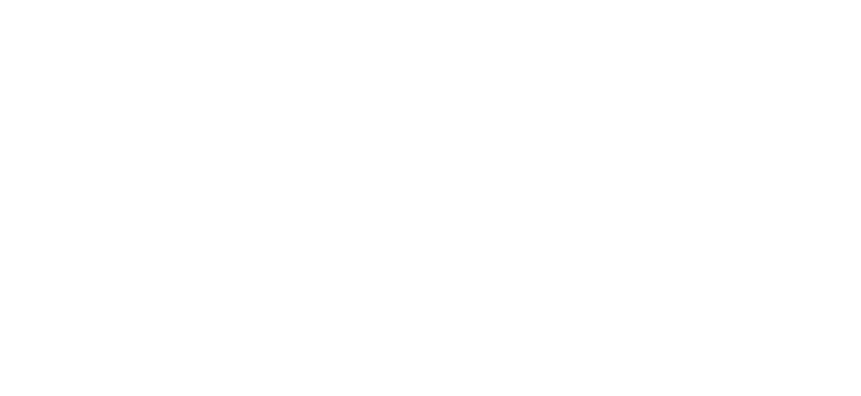
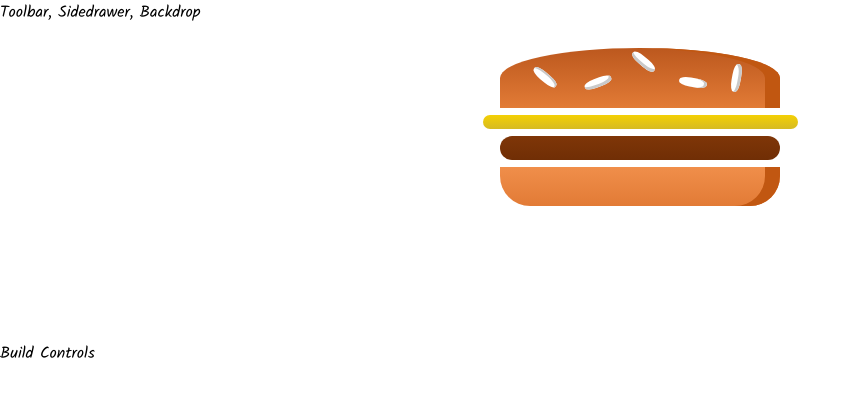
Before and after one commit to pranayreddy03/react-app, a React (Create React App) app: page / in a window 1280 px wide. Shown: the top 396 px of the page, without its empty margins (0-861 px from the left). Built offline with nearby package versions, Linux system fonts and the light colour scheme.

Commit message:
Added the 4 components

```diff
--- a/package.json
+++ b/package.json
@@ -7,6 +7,7 @@
     "@testing-library/react": "^9.4.0",
     "@testing-library/user-event": "^7.1.2",
     "npm-git-install": "^0.3.0",
+    "prop-types": "^15.7.2",
     "react": "^16.12.0",
     "react-dom": "^16.12.0",
     "react-scripts": "3.3.0"
--- a/public/index.html
+++ b/public/index.html
@@ -15,6 +15,7 @@
       user's mobile device or desktop. See https://developers.google.com/web/fundamentals/web-app-manifest/
     -->
     <link rel="manifest" href="%PUBLIC_URL%/manifest.json" />
+    <link href="https://fonts.googleapis.com/css?family=Kalam:300,400,700&display=swap" rel="stylesheet">
     <!--
       Notice the use of %PUBLIC_URL% in the tags above.
       It will be replaced with the URL of the `public` folder during the build.
@@ -24,7 +25,7 @@
       work correctly both with client-side routing and a non-root public URL.
       Learn how to configure a non-root public URL by running `npm run build`.
     -->
-    <title>React App</title>
+    <title>My React App</title>
   </head>
   <body>
     <noscript>You need to enable JavaScript to run this app.</noscript>
--- a/src/App.css
+++ /dev/null
@@ -1,38 +0,0 @@
-.App {
-  text-align: center;
-}
-
-.App-logo {
-  height: 40vmin;
-  pointer-events: none;
-}
-
-@media (prefers-reduced-motion: no-preference) {
-  .App-logo {
-    animation: App-logo-spin infinite 20s linear;
-  }
-}
-
-.App-header {
-  background-color: #282c34;
-  min-height: 100vh;
-  display: flex;
-  flex-direction: column;
-  align-items: center;
-  justify-content: center;
-  font-size: calc(10px + 2vmin);
-  color: white;
-}
-
-.App-link {
-  color: #61dafb;
-}
-
-@keyframes App-logo-spin {
-  from {
-    transform: rotate(0deg);
-  }
-  to {
-    transform: rotate(360deg);
-  }
-}
--- a/src/App.js
+++ b/src/App.js
@@ -1,10 +1,15 @@
 import React from 'react';
-import './App.css';
+
+//Components
+import Layout from './components/layout/Layout';
+import BurgerBuilder from './components/burgerBuilder/BurgerBuilder';
 
 function App() {
   return (
-    <div className="App">
-
+    <div>
+      <Layout>
+        <BurgerBuilder/>
+      </Layout>
     </div>
   );
 }
--- /dev/null
+++ b/src/components/Burger/Burger/Burger.css
@@ -0,0 +1,30 @@
+.burger {
+    width: 100%;
+    margin: auto;
+    height: 250px;
+    overflow: scroll;
+    text-align: center;
+    font-size: 1.2rem;
+    font-weight: bold;
+}
+
+@media (min-width: 1000px) and (min-height: 700px) {
+    .burger {
+        width: 700px;
+        height: 600px;
+    }
+}
+
+@media (min-width: 500px) and (min-height: 401px) {
+    .burger {
+        width: 450px;
+        height: 400px;
+    }
+}
+
+@media (min-width: 500px) and (min-height: 400px) {
+    .burger {
+        width: 350px;
+        height: 300px;
+    }
+}
--- /dev/null
+++ b/src/components/Burger/Burger/Burger.js
@@ -0,0 +1,18 @@
+import React from 'react';
+import '../../Burger/Burger/Burger.css';
+
+
+import BurgerIngredient from '../BurgerIngredients/BurgerIngredient';
+
+const Burger = (props) => {
+    return (
+        <div className="burger">
+             <BurgerIngredient type="bread-top"/>
+             <BurgerIngredient type="cheese"/>
+             <BurgerIngredient type="meat"/>
+             <BurgerIngredient type="bread-bottom"/>
+        </div>
+    );
+}
+
+export default Burger;
--- /dev/null
+++ b/src/components/Burger/BurgerIngredients/BurgerIngredient.css
@@ -0,0 +1,113 @@
+.BreadBottom {
+    height: 13%;
+    width: 80%;
+    background: linear-gradient(#F08E4A, #e27b36);
+    border-radius: 0 0 30px 30px;
+    box-shadow: inset -15px 0 #c15711;
+    margin: 2% auto;
+}
+
+.BreadTop {
+    height: 20%;
+    width: 80%;
+    background: linear-gradient(#bc581e, #e27b36);
+    border-radius: 50% 50% 0 0;
+    box-shadow: inset -15px 0 #c15711;
+    margin: 2% auto;
+    position: relative;
+}
+
+.Seeds1 {
+    width: 10%;
+    height: 15%;
+    position: absolute;
+    background-color: white;
+    left: 30%;
+    top: 50%;
+    border-radius: 40%;
+    transform: rotate(-20deg);
+    box-shadow: inset -2px -3px #c9c9c9;
+}
+
+.Seeds1:after {
+    content: "";
+    width: 100%;
+    height: 100%;
+    position: absolute;
+    background-color: white;
+    left: -170%;
+    top: -260%;
+    border-radius: 40%;
+    transform: rotate(60deg);
+    box-shadow: inset -1px 2px #c9c9c9;
+  }
+
+.Seeds1:before {
+    content: "";
+    width: 100%;
+    height: 100%;
+    position: absolute;
+    background-color: white;
+    left: 180%;
+    top: -50%;
+    border-radius: 40%;
+    transform: rotate(60deg);
+    box-shadow: inset -1px -3px #c9c9c9;
+  }
+
+  .Seeds2 {
+    width: 10%;
+    height: 15%;
+    position: absolute;
+    background-color: white;
+    left: 64%;
+    top: 50%;
+    border-radius: 40%;
+    transform: rotate(10deg);
+    box-shadow: inset -3px 0 #c9c9c9;
+  }
+
+  .Seeds2:before {
+    content: "";
+    width: 100%;
+    height: 100%;
+    position: absolute;
+    background-color: white;
+    left: 150%;
+    top: -130%;
+    border-radius: 40%;
+    transform: rotate(90deg);
+    box-shadow: inset 1px 3px #c9c9c9;
+  }
+
+
+.Meat {
+    width: 80%;
+    height: 8%;
+    background: linear-gradient(#7f3608, #702e05);
+    margin: 2% auto;
+    border-radius: 15px;
+}
+
+.Cheese {
+    width: 90%;
+    height: 4.5%;
+    margin: 2% auto;
+    background: linear-gradient(#f4d004, #d6bb22);
+    border-radius: 20px;
+}
+
+.Salad {
+    width: 85%;
+    height: 7%;
+    margin: 2% auto;
+    background: linear-gradient(#228c1d, #91ce50);
+    border-radius: 20px;
+}
+
+.Bacon {
+    width: 80%;
+    height: 3%;
+    background: linear-gradient(#bf3813, #c45e38);
+    margin: 2% auto;
+}
--- /dev/null
+++ b/src/components/Burger/BurgerIngredients/BurgerIngredient.js
@@ -0,0 +1,46 @@
+import React from 'react';
+import PropTypes from 'prop-types';
+
+import '../../Burger/BurgerIngredients/BurgerIngredient.css'
+
+const BurgerIngredient = (props) => {
+
+    let ingredient = null;
+
+    switch(props.type) {
+        case ('bread-bottom') :
+        ingredient = <div className="BreadBottom"></div>;
+        break;
+        case ('bread-top') :
+        ingredient = (
+            <div className="BreadTop">
+                 <div className="Seeds1"></div>
+                 <div className="Seeds2"></div>
+            </div>
+        );
+        break;
+        case ('meat') :
+        ingredient = <div className="Meat"></div>;
+        break;
+        case ('cheese') :
+        ingredient = <div className="Cheese"></div>
+        break;
+        case ('salad') :
+        ingredient = <div className="Salad"></div>
+        break;
+        case ('bacon') :
+        ingredient = <div className="Bacon"></div>
+        break;
+        default:
+        ingredient = null;
+    }
+
+    return ingredient;
+
+}
+
+BurgerIngredient.propTypes = {
+    type: PropTypes.string.isRequired
+}
+
+export default BurgerIngredient;
--- /dev/null
+++ b/src/components/burgerBuilder/BurgerBuilder.js
@@ -0,0 +1,16 @@
+import React, {Component, Fragment} from 'react';
+
+import Burger from '../Burger/Burger/Burger';
+
+class BurgerBuilder extends Component {
+    render() {
+        return (
+            <Fragment>
+                <Burger/>
+                <div>Build Controls</div>
+            </Fragment>
+        )
+    }
+}
+
+export default BurgerBuilder;
--- /dev/null
+++ b/src/components/layout/Layout.js
@@ -0,0 +1,17 @@
+import React, {Fragment} from 'react';
+
+// css
+import './layout.css';
+
+const Layout = (props) => {
+    return(
+        <Fragment>
+            <div>Toolbar, Sidedrawer, Backdrop</div>
+            <main className="content">
+                {props.children}
+            </main>
+        </Fragment>
+    );
+}
+
+export default Layout;
--- /dev/null
+++ b/src/components/layout/layout.css
@@ -0,0 +1,3 @@
+.content {
+    margin-top: 16px;
+}
--- a/src/index.css
+++ b/src/index.css
@@ -1,6 +1,6 @@
 body {
   margin: 0;
-  font-family: -apple-system, BlinkMacSystemFont, 'Segoe UI', 'Roboto', 'Oxygen',
+  font-family: kalam, -apple-system, BlinkMacSystemFont, 'Segoe UI', 'Roboto', 'Oxygen',
     'Ubuntu', 'Cantarell', 'Fira Sans', 'Droid Sans', 'Helvetica Neue',
     sans-serif;
   -webkit-font-smoothing: antialiased;
```
